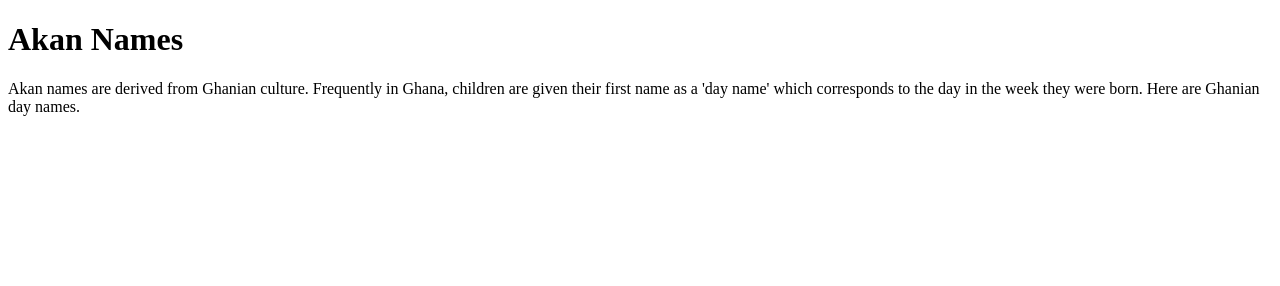
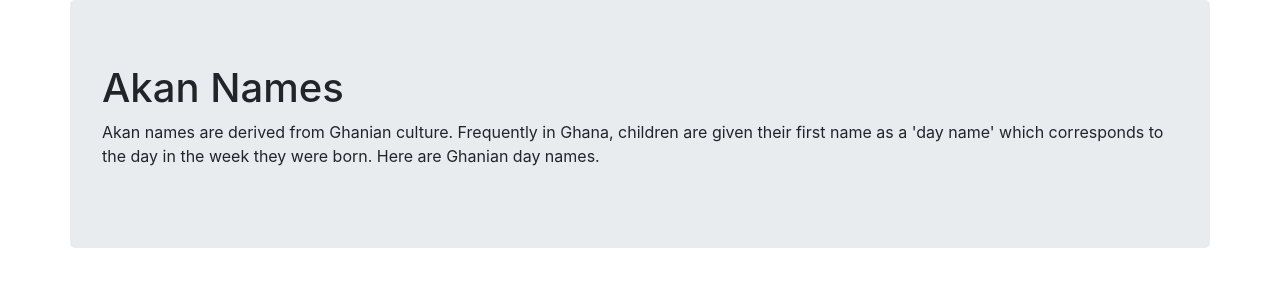
Before and after one commit to faith-Iminza/Khan-names, a plain HTML site: page index.html in a window 1280 px wide. Drawn offline with nearby package versions, Linux system fonts and the light colour scheme.

Commit message:
add jumbrotron and link the html to bootstrap

```diff
--- a/index.html
+++ b/index.html
@@ -2,13 +2,21 @@
 <html lang="en" dir="ltr">
   <head>
     <meta charset="utf-8">
+    <script src="akan.js"></script>
+    <link rel="stylesheet" href="https://stackpath.bootstrapcdn.com/bootstrap/4.3.1/css/bootstrap.min.css" integrity="sha384-ggOyR0iXCbMQv3Xipma34MD+dH/1fQ784/j6cY/iJTQUOhcWr7x9JvoRxT2MZw1T" crossorigin="anonymous">
     <title>Akan Names.</title>
+
   </head>
   <body>
-    <h1>Akan Names</h1>
-    <p>Akan names are derived from Ghanian culture.
-      Frequently in Ghana, children are given their first name as a 'day name' which corresponds to the day in the week they were born. Here are Ghanian day names.</p>
+  <div class="container">
+    <div class="row">
+      <div class="jumbotron">
+      <h1>Akan Names</h1>
+      <p>Akan names are derived from Ghanian culture.
+        Frequently in Ghana, children are given their first name as a 'day name' which corresponds to the day in the week they were born. Here are Ghanian day names.</p>
+      </div>
+    </div>
+  </div>
+  </body>
 
-
-  </body>
 </html>
```
Also changed, not shown: akan.js (added), style.css (added).
